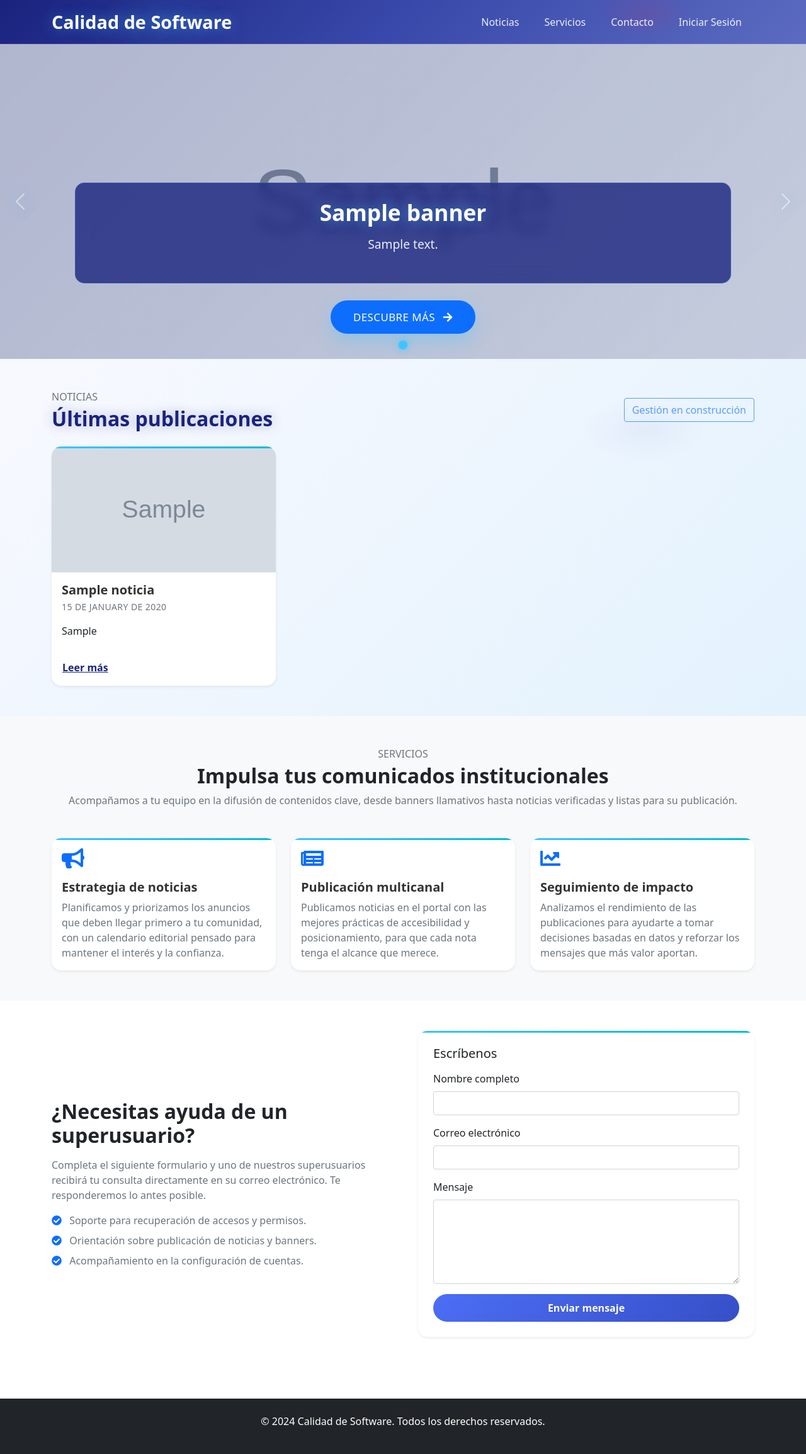
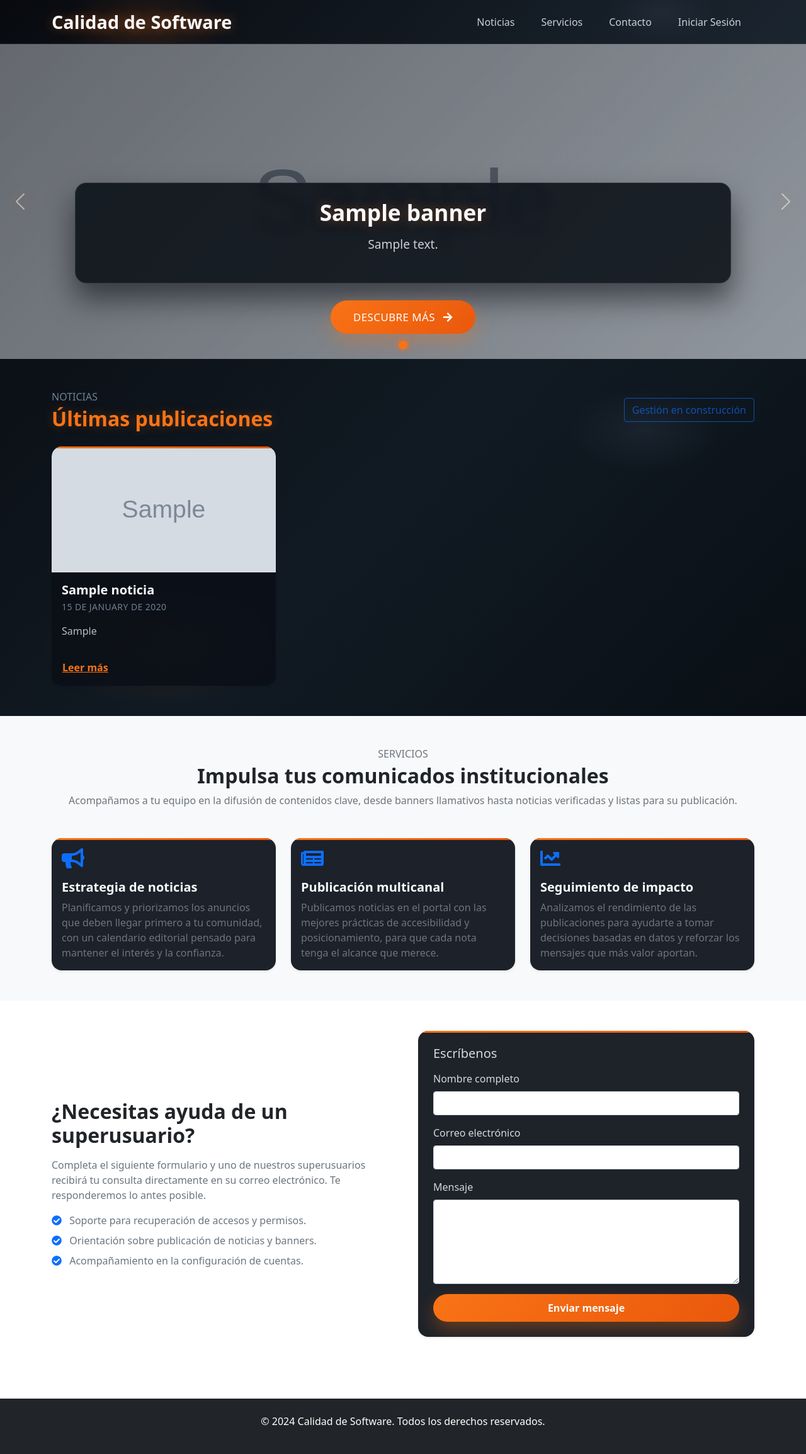
Before and after one commit to Derom-rm27/myweb, a PHP site: page / in a window 1280 px wide. Shown: the whole page at 63% size. Run offline with PHP 8.4, Linux system fonts and the light colour scheme; tables that the repository leaves empty hold one stand-in row (values such as "Sample post"); grey boxes marked "Sample" are stand-in pictures.

Commit message:
Retheme admin and public surfaces with charcoal palette

```diff
--- a/css/home.css
+++ b/css/home.css
@@ -1,9 +1,9 @@
 /* Home page specific styles extracted from the previous inline block */
 .navbar {
-    background: linear-gradient(135deg, #1a237e 0%, #3949ab 50%, #5c6bc0 100%) !important;
+    background: linear-gradient(135deg, #080a0f 0%, #111820 50%, #1b252f 100%) !important;
     backdrop-filter: blur(10px);
-    box-shadow: 0 2px 20px rgba(26, 35, 126, 0.3);
-    border-bottom: 1px solid rgba(255, 255, 255, 0.1);
+    box-shadow: 0 2px 20px rgba(8, 10, 15, 0.65);
+    border-bottom: 1px solid rgba(148, 163, 184, 0.12);
     position: relative;
     overflow: hidden;
 }
@@ -16,8 +16,8 @@
     width: 100%;
     height: 100%;
     background:
-        radial-gradient(ellipse 200px 100px at 20% 50%, rgba(64, 196, 255, 0.1) 0%, transparent 50%),
-        radial-gradient(ellipse 150px 80px at 80% 30%, rgba(255, 23, 68, 0.1) 0%, transparent 50%);
+        radial-gradient(ellipse 220px 110px at 18% 60%, rgba(249, 115, 22, 0.14) 0%, transparent 60%),
+        radial-gradient(ellipse 160px 90px at 82% 28%, rgba(71, 85, 105, 0.18) 0%, transparent 55%);
     pointer-events: none;
     z-index: 1;
 }
@@ -25,34 +25,37 @@
 .navbar-brand {
     font-weight: 700 !important;
     font-size: 1.8rem !important;
-    color: white !important;
-    text-shadow: 0 0 20px rgba(64, 196, 255, 0.5);
+    color: #f8fafc !important;
+    text-shadow: 0 0 18px rgba(249, 115, 22, 0.45);
     position: relative;
     z-index: 2;
 }
 
 .navbar-nav .nav-link {
-    color: rgba(255, 255, 255, 0.9) !important;
+    color: rgba(226, 232, 240, 0.88) !important;
     font-weight: 500;
     transition: all 0.3s ease;
     position: relative;
     z-index: 2;
     margin: 0 5px;
     padding: 10px 15px !important;
-    border-radius: 8px;
+    border-radius: 10px;
+    border: 1px solid transparent;
 }
 
 .navbar-nav .nav-link:hover {
-    color: #40c4ff !important;
-    background: rgba(64, 196, 255, 0.1);
-    text-shadow: 0 0 10px rgba(64, 196, 255, 0.8);
+    color: #f97316 !important;
+    background: rgba(249, 115, 22, 0.12);
+    border-color: rgba(249, 115, 22, 0.18);
+    text-shadow: 0 0 12px rgba(249, 115, 22, 0.55);
     transform: translateY(-1px);
 }
 
 .navbar-nav .nav-link.active {
-    color: #40c4ff !important;
-    background: rgba(64, 196, 255, 0.15);
-    text-shadow: 0 0 15px rgba(64, 196, 255, 1);
+    color: #facc15 !important;
+    background: rgba(249, 115, 22, 0.18);
+    border-color: rgba(249, 115, 22, 0.24);
+    text-shadow: 0 0 16px rgba(250, 204, 21, 0.65);
 }
 
 .navbar-toggler {
@@ -81,7 +84,7 @@
     left: 0;
     width: 100%;
     height: 100%;
-    background: linear-gradient(135deg, rgba(26, 35, 126, 0.2) 0%, rgba(57, 73, 171, 0.1) 100%);
+    background: linear-gradient(135deg, rgba(8, 10, 15, 0.55) 0%, rgba(17, 24, 32, 0.35) 100%);
     z-index: 1;
 }
 
@@ -92,11 +95,12 @@
 }
 
 .carousel-caption {
-    background: rgba(26, 35, 126, 0.8);
+    background: rgba(11, 16, 23, 0.88);
     backdrop-filter: blur(10px);
     padding: 25px;
-    border-radius: 15px;
-    border: 1px solid rgba(64, 196, 255, 0.2);
+    border-radius: 18px;
+    border: 1px solid rgba(71, 85, 105, 0.45);
+    box-shadow: 0 25px 45px rgba(8, 10, 15, 0.55);
     position: absolute;
     left: 50%;
     transform: translateX(-50%);
@@ -109,15 +113,15 @@
 .carousel-caption h3 {
     font-size: 2.2rem;
     margin-bottom: 15px;
-    color: white;
-    text-shadow: 0 0 20px rgba(64, 196, 255, 0.5);
+    color: #f8fafc;
+    text-shadow: 0 0 18px rgba(249, 115, 22, 0.35);
     font-weight: 600;
 }
 
 .carousel-caption p {
     font-size: 1.2rem;
     margin-bottom: 20px;
-    color: rgba(255, 255, 255, 0.9);
+    color: rgba(226, 232, 240, 0.88);
     line-height: 1.6;
 }
 
@@ -150,11 +154,11 @@
     text-transform: uppercase;
     letter-spacing: 0.5px;
     border-radius: 999px;
-    box-shadow: 0 12px 30px rgba(64, 196, 255, 0.35);
+    box-shadow: 0 12px 30px rgba(249, 115, 22, 0.32);
 }
 
 .carousel-caption .btn-primary {
-    background: linear-gradient(135deg, #40c4ff 0%, #00bcd4 100%);
+    background: linear-gradient(135deg, #f97316 0%, #ea580c 100%);
     border: none;
     padding: 12px 25px;
     border-radius: 25px;
@@ -186,7 +190,7 @@
 }
 
 .carousel-indicators [data-bs-target] {
-    background-color: rgba(64, 196, 255, 0.6);
+    background-color: rgba(249, 115, 22, 0.6);
     border: none;
     width: 12px;
     height: 12px;
@@ -196,8 +200,8 @@
 }
 
 .carousel-indicators [data-bs-target].active {
-    background-color: #40c4ff;
-    box-shadow: 0 0 10px rgba(64, 196, 255, 0.8);
+    background-color: #f97316;
+    box-shadow: 0 0 10px rgba(249, 115, 22, 0.7);
     transform: scale(1.2);
 }
 
@@ -209,18 +213,20 @@
 
 .carousel-control-prev:hover,
 .carousel-control-next:hover {
-    background: rgba(64, 196, 255, 0.1);
+    background: rgba(249, 115, 22, 0.1);
 }
 
 .carousel-control-prev-icon,
 .carousel-control-next-icon {
     background-size: 100% 100%;
-    filter: drop-shadow(0 0 10px rgba(64, 196, 255, 0.8));
+    filter: drop-shadow(0 0 10px rgba(249, 115, 22, 0.6));
 }
 
+
 .news-section {
-    background: linear-gradient(135deg, #f8f9ff 0%, #e3f2fd 100%);
+    background: linear-gradient(135deg, #0b1016 0%, #111a23 45%, #090f15 100%);
     position: relative;
+    color: rgba(226, 232, 240, 0.92);
 }
 
 .news-section::before {
@@ -231,15 +237,15 @@
     width: 100%;
     height: 100%;
     background:
-        radial-gradient(ellipse 300px 150px at 20% 80%, rgba(64, 196, 255, 0.05) 0%, transparent 50%),
-        radial-gradient(ellipse 200px 100px at 80% 20%, rgba(57, 73, 171, 0.05) 0%, transparent 50%);
+        radial-gradient(ellipse 320px 160px at 20% 80%, rgba(249, 115, 22, 0.12) 0%, transparent 60%),
+        radial-gradient(ellipse 220px 120px at 80% 20%, rgba(71, 85, 105, 0.2) 0%, transparent 55%);
     pointer-events: none;
 }
 
 .news-section h2 {
-    color: #1a237e;
+    color: #f97316;
     font-weight: 700;
-    text-shadow: 0 0 20px rgba(26, 35, 126, 0.3);
+    text-shadow: 0 0 18px rgba(249, 115, 22, 0.3);
     position: relative;
 }
 
@@ -257,30 +263,38 @@
 .news-section .card-subtitle {
     letter-spacing: 0.03em;
     text-transform: uppercase;
+    color: rgba(148, 163, 184, 0.8);
 }
 
 .news-section .btn-link {
-    color: #1a237e;
+    color: #f97316;
     font-weight: 600;
 }
 
 .news-section .btn-link:hover {
-    color: #0d47a1;
+    color: #facc15;
     text-decoration: none;
+    text-shadow: 0 0 10px rgba(250, 204, 21, 0.5);
+}
+
+.news-section .text-muted {
+    color: rgba(148, 163, 184, 0.75) !important;
 }
 
 .card {
     border: none;
-    border-radius: 15px;
-    box-shadow: 0 5px 25px rgba(0, 0, 0, 0.1);
+    border-radius: 16px;
+    background: rgba(11, 16, 23, 0.92);
+    box-shadow: 0 5px 25px rgba(8, 10, 15, 0.35);
     transition: all 0.3s ease;
     overflow: hidden;
     position: relative;
+    color: rgba(226, 232, 240, 0.92);
 }
 
 .card:hover {
     transform: translateY(-5px);
-    box-shadow: 0 15px 35px rgba(64, 196, 255, 0.2);
+    box-shadow: 0 18px 40px rgba(249, 115, 22, 0.22);
 }
 
 .card::before {
@@ -290,12 +304,20 @@
     left: 0;
     width: 100%;
     height: 3px;
-    background: linear-gradient(90deg, #40c4ff, #00bcd4);
+    background: linear-gradient(90deg, #f97316, #ea580c);
     z-index: 1;
 }
 
+.card-title {
+    color: #f8fafc;
+}
+
+.card-text {
+    color: rgba(203, 213, 225, 0.88);
+}
+
 .card-body .btn-primary {
-    background: linear-gradient(135deg, #4c6ef5 0%, #364fc7 100%);
+    background: linear-gradient(135deg, #f97316 0%, #ea580c 100%);
     border: none;
     border-radius: 25px;
     padding: 10px 20px;
--- a/css/styles.css
+++ b/css/styles.css
@@ -2,7 +2,7 @@
 
 /* Navigation styles */
 .navbar {
-    box-shadow: 0 2px 4px rgba(0,0,0,0.1);
+    box-shadow: 0 2px 18px rgba(8, 10, 15, 0.65);
 }
 
 .navbar-brand {
@@ -21,23 +21,25 @@
 }
 
 .carousel-caption {
-    background: rgba(0,0,0,0.5);
+    background: rgba(11, 16, 23, 0.88);
     padding: 20px;
-    border-radius: 10px;
+    border-radius: 16px;
+    border: 1px solid rgba(71, 85, 105, 0.45);
 }
 
 /* News section styles */
 .news-section {
-    background-color: #f8f9fa;
+    background: linear-gradient(135deg, #0b1016 0%, #111a23 45%, #090f15 100%);
 }
 
 .card {
     transition: transform 0.3s ease;
-    box-shadow: 0 2px 4px rgba(0,0,0,0.1);
+    box-shadow: 0 10px 30px rgba(8, 10, 15, 0.4);
 }
 
 .card:hover {
     transform: translateY(-5px);
+    box-shadow: 0 18px 40px rgba(249, 115, 22, 0.22);
 }
 
 .card-img-top {
@@ -46,18 +48,20 @@
 }
 
 .card-title {
-    color: #333;
+    color: #f8fafc;
     font-weight: bold;
 }
 
 .btn-primary {
-    background-color: #0d6efd;
+    background: linear-gradient(135deg, #f97316 0%, #ea580c 100%);
     border: none;
     padding: 8px 20px;
+    box-shadow: 0 12px 28px rgba(249, 115, 22, 0.32);
 }
 
 .btn-primary:hover {
-    background-color: #0b5ed7;
+    background: linear-gradient(135deg, #ea580c 0%, #c2410c 100%);
+    box-shadow: 0 16px 32px rgba(249, 115, 22, 0.4);
 }
 
 /* Footer styles */
```
Also changed, not shown: other parts of css/home.css (+36 -34 lines), adm/css/dashboard-theme.css (+52 -52 lines), adm/visit_logs.php (+6 -6 lines).
